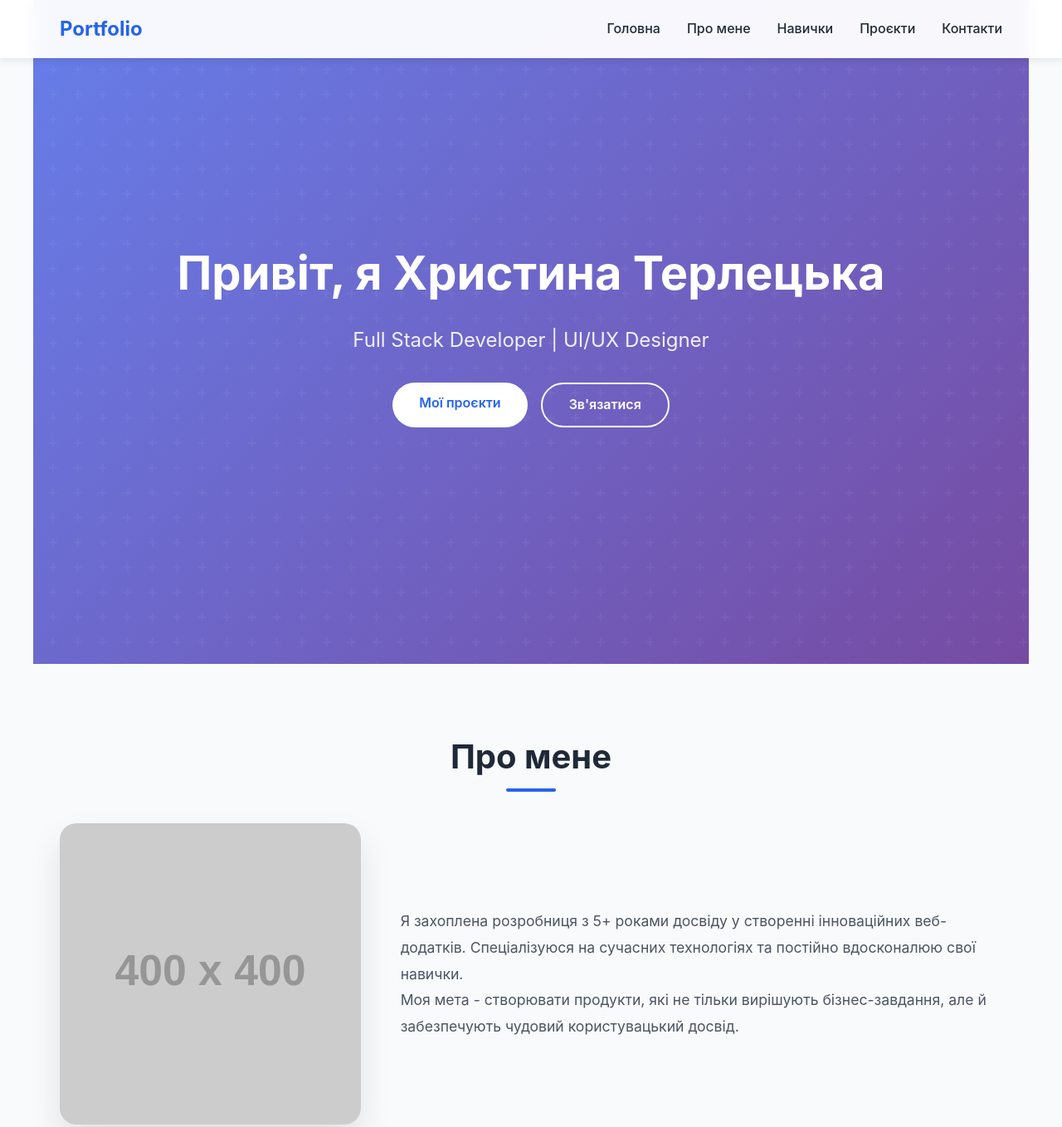
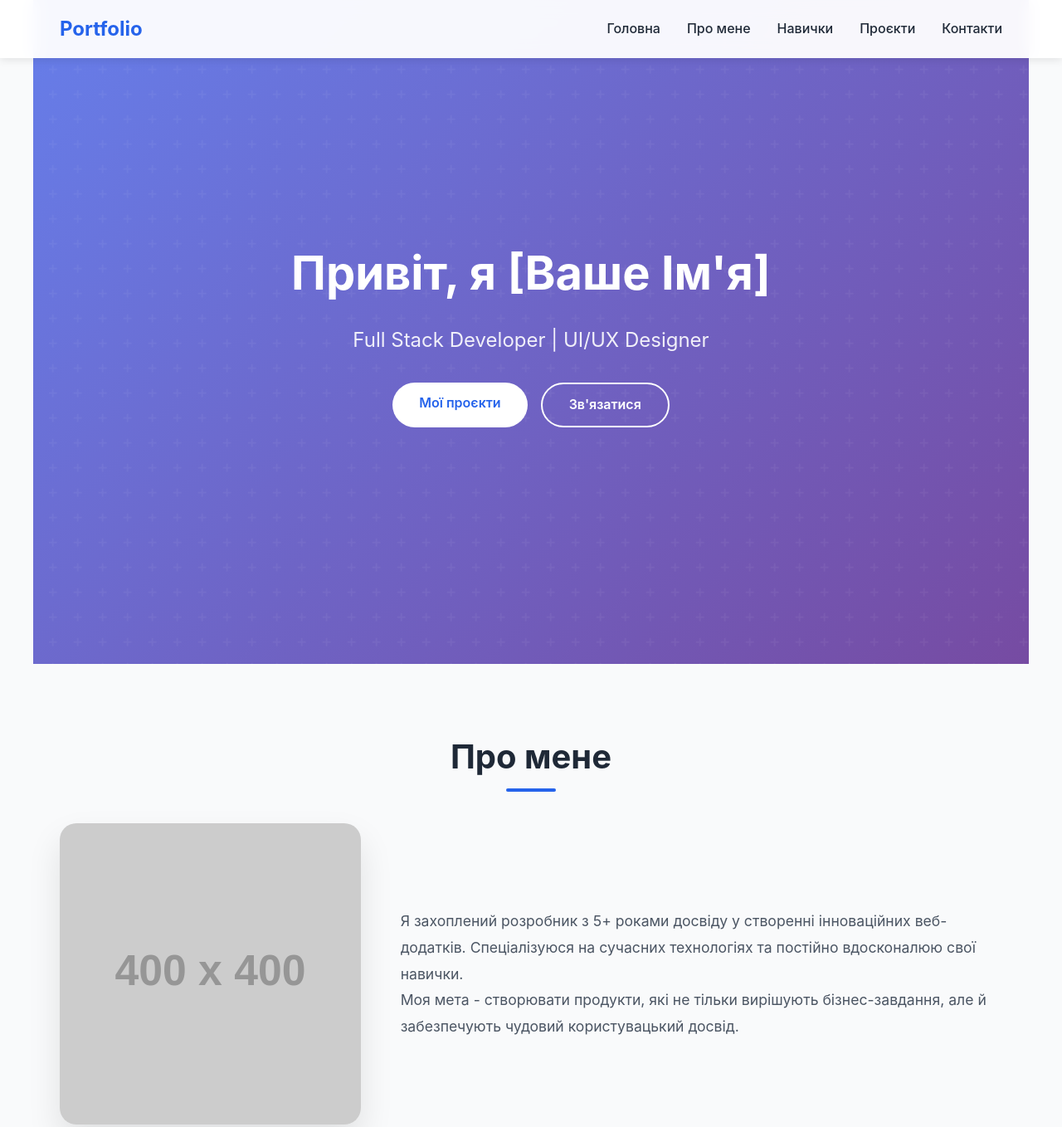
Before and after one commit to christina00001/test1, a plain HTML site: page index.html in a window 1280 px wide. Shown: the top 1358 px of the page at 83% size. Drawn offline with Linux system fonts and the light colour scheme; placeholder pictures from the web are drawn by us.

Commit message:
Update index.html

```diff
--- a/index.html
+++ b/index.html
@@ -3,7 +3,7 @@
 <head>
     <meta charset="UTF-8">
     <meta name="viewport" content="width=device-width, initial-scale=1.0">
-    <title>Христина Терлецька - IT Portfolio</title>
+    <title>Ім'я Прізвище - IT Portfolio</title>
     <style>
         * {
             margin: 0;
@@ -665,7 +665,7 @@
     <!-- Hero секція -->
     <section class="hero" id="home">
         <div class="hero-content">
-            <h1>Привіт, я Христина Терлецька</h1>
+            <h1>Привіт, я [Ваше Ім'я]</h1>
             <p class="subtitle">Full Stack Developer | UI/UX Designer</p>
             <div class="cta-buttons">
                 <a href="#projects" class="btn btn-primary">Мої проєкти</a>
@@ -682,7 +682,7 @@
                 <img src="https://via.placeholder.com/400x400" alt="Фото">
             </div>
             <div class="about-text">
-                <p>Я захоплена розробниця з 5+ роками досвіду у створенні інноваційних веб-додатків. Спеціалізуюся на сучасних технологіях та постійно вдосконалюю свої навички.</p>
+                <p>Я захоплений розробник з 5+ роками досвіду у створенні інноваційних веб-додатків. Спеціалізуюся на сучасних технологіях та постійно вдосконалюю свої навички.</p>
                 <p>Моя мета - створювати продукти, які не тільки вирішують бізнес-завдання, але й забезпечують чудовий користувацький досвід.</p>
             </div>
         </div>
@@ -860,7 +860,7 @@
 
     <!-- Footer -->
     <footer>
-        <p>&copy; 2025 Христина Терлецька. Всі права захищені.</p>
+        <p>&copy; 2025 [Ваше Ім'я]. Всі права захищені.</p>
     </footer>
 
     <script>
```
